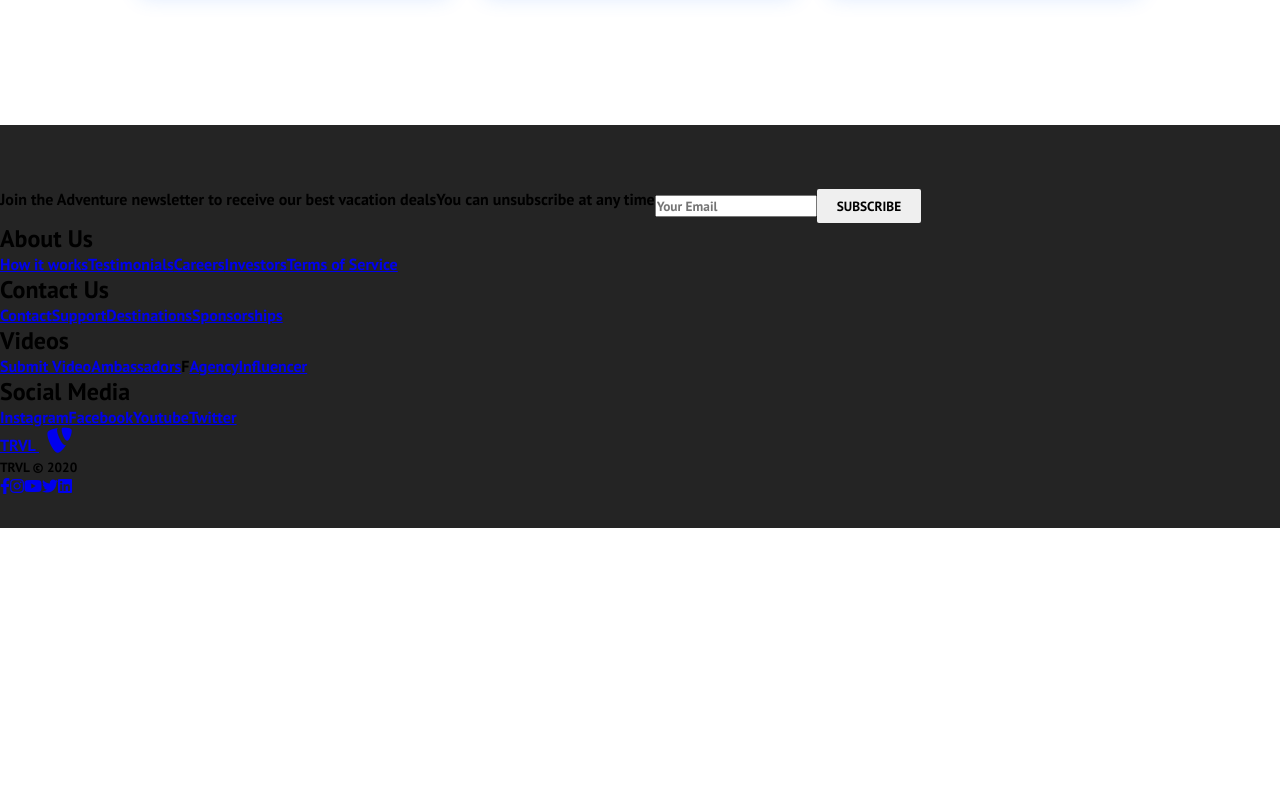
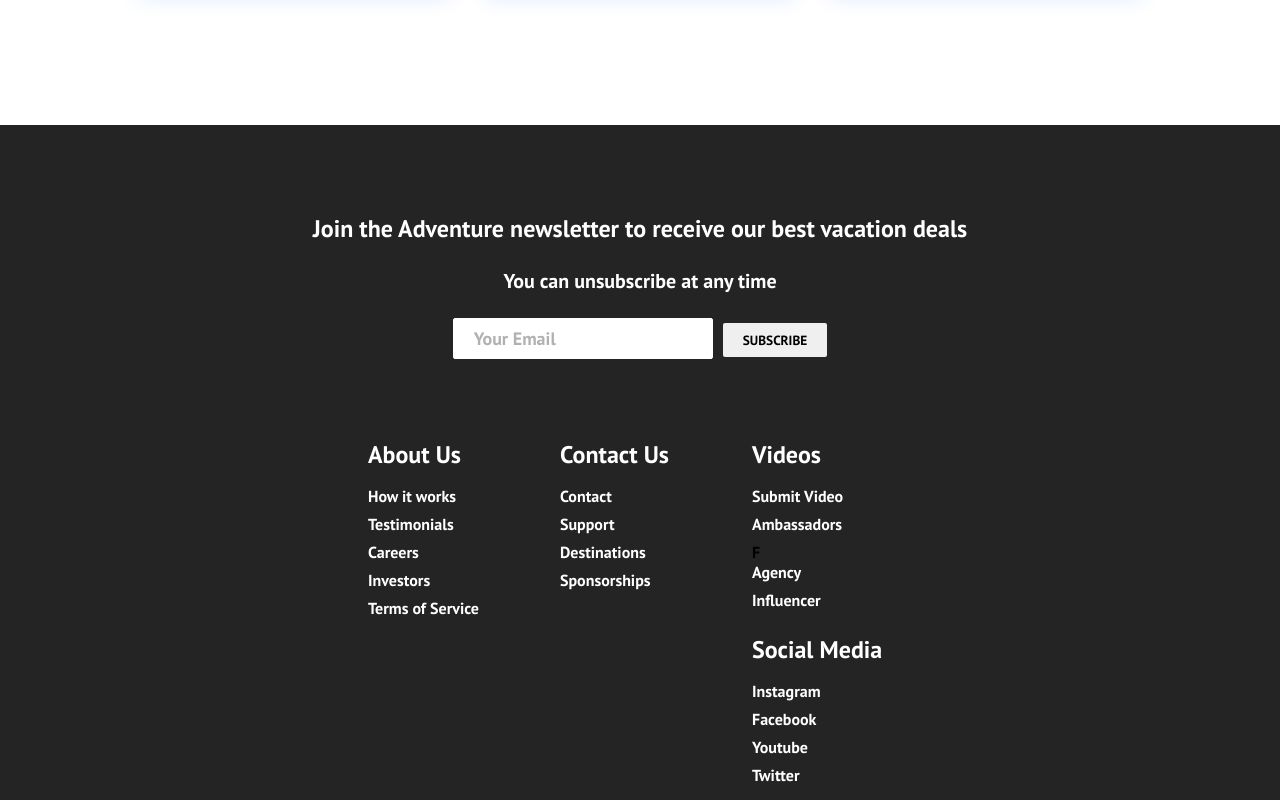
Before and after one commit to fogset/travel-app, a React (Create React App) app: page / in a window 1280 px wide. Shown: the part 1800-2600 px from the top of the page. Before the commit the page ends 2328 px from the top, so only its background shows below. Built offline with nearby package versions, Linux system fonts and the light colour scheme.

Commit message:
added footer css

```diff
--- a/src/components/Footer.css
+++ b/src/components/Footer.css
@@ -4,9 +4,159 @@
     display: flex;
     flex-direction: column;
     justify-content: center;
-    align-self:center;
+    align-items:center;
 }
 
 .footer-subscription{
     display:flex;
+    flex-direction: column;
+    justify-content: center;
+    align-items: center;
+    text-align: center;
+    margin-bottom: 24px;
+    padding: 24px;
+    color: #fff;
 }
+
+.footer-subscription{
+    font-family: 'Trebuchet MS', 'Lucida Sans Unicode',
+    'Lucida Grande', 'Lucida Sans', Arial, sans-serif;
+}
+
+.footer-subscription-heading{
+    margin-bottom: 24px;
+    font-size: 24px;
+}
+
+.footer-subscription-text{
+    margin-bottom:24px;
+    font-size:20px;
+}
+
+.footer-input{
+    padding:8px 20px;
+    border-radius: 2px;
+    margin-right: 10px;
+    outline: none;
+    border:none;
+    font-size: 18px;
+    margin-bottom: 16px;
+    border:1px solid #fff;
+}
+
+.footer-links{
+    width:100%;
+    max-width:1000px;
+    display: flex;
+    justify-content: center;
+}
+
+.footer-links-wrapper{
+    display:flex;
+}
+
+.footer-link-items{
+    display:flex;
+    flex-direction: column;
+    align-items: flex-start;
+    margin:16px;
+    text-align: left;
+    width: 160px;
+    box-sizing: border-box;
+}
+
+.footer-link-items h2{
+    margin-bottom: 16px;
+}
+
+.footer-link-items > h2{
+    color: #fff;
+}
+
+.footer-link-items a {
+    color: #fff;
+    text-decoration: none;
+    margin-bottom: 8px;
+}
+
+.footer-links-items a:hover{
+    color:#e9e9e9;
+    transition: 0.3s ease-out;
+}
+
+.footer-email-form h2{
+    margin-bottom: 32px;
+}
+
+.footer-input::placeholder {
+    color:#b1b1b1;
+}
+
+/* Social Icons */
+.social-icon-link{
+    color: #fff;
+    font-size:24px;
+}
+
+.social-media{
+    max-width: 1000px;
+    width:100%;
+}
+
+.social-media-wrap{
+    display:flex;
+    justify-content:space-bewtween;
+    align-items:center;
+    width:90%;
+    max-width:1000px;
+    margin: 40px auto 0 auto;
+}
+
+.social-icons{
+    display:flex;
+    justify-content:space-bewtween;
+    align-items:center;
+    width:240px;
+}
+
+.social-logo{
+    color: #fff;
+    justify-self: start;
+    margin-left:20px;
+    cursor:pointer;
+    text-decoration:none;
+    font-size: 2rem;
+    display: flex;
+    align-self: center;
+    margin-bottom: 16px;
+}
+
+.website-rights{
+    color: #fff;
+    margin-bottom: 16px;
+}
+
+@media screen and (max-width: 820px) {
+    .footer-links {
+      padding-top: 2rem;
+    }
+
+    .footer-input {
+      width: 100%;
+    }
+
+    .btn {
+      width: 100%;
+    }
+
+    .footer-link-wrapper {
+      flex-direction: column;
+    }
+
+    .social-media-wrap {
+      flex-direction: column;
+    }
+  }
+
+  @media screen and (max-width: 768px) {
+}
```
